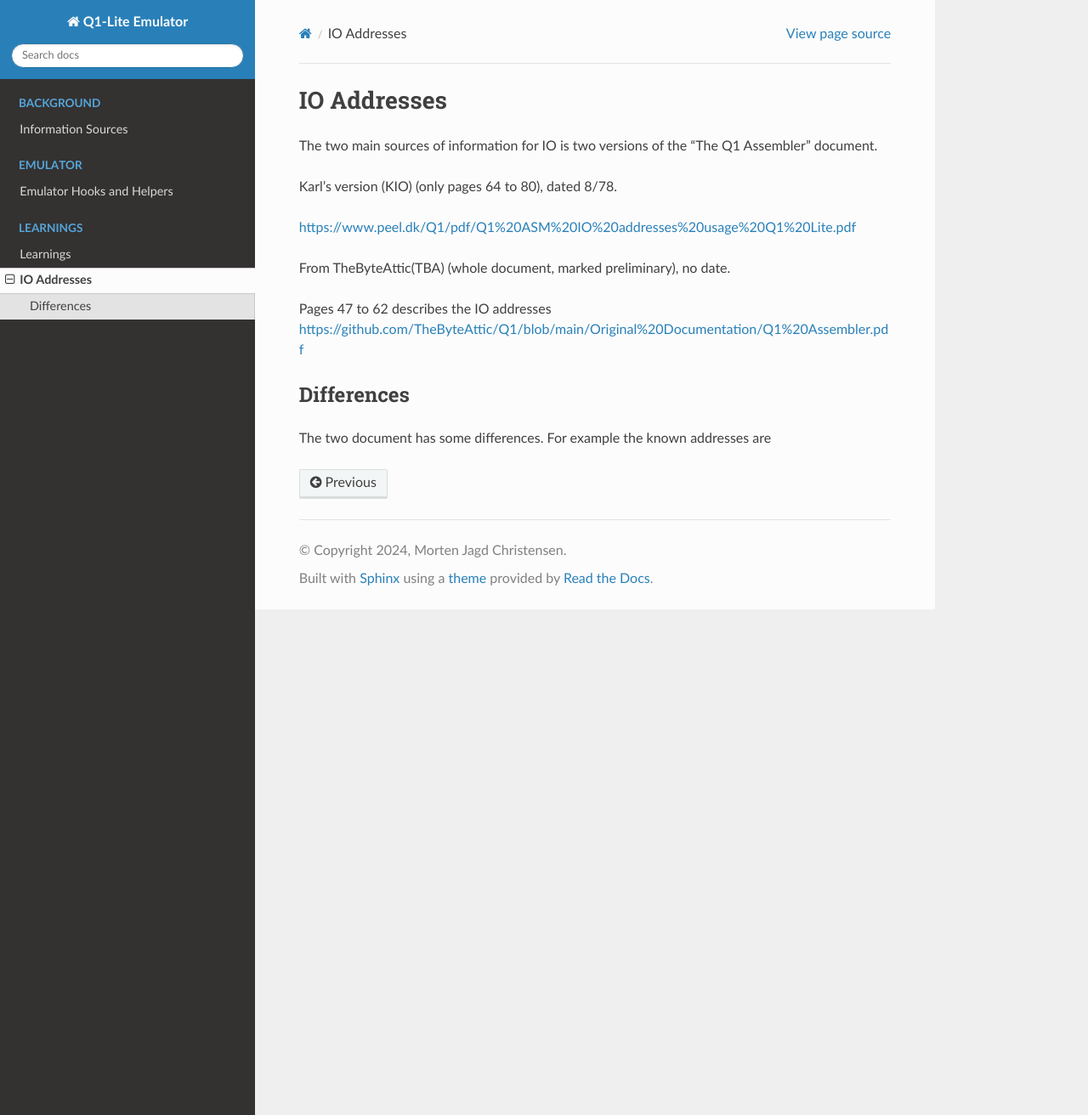
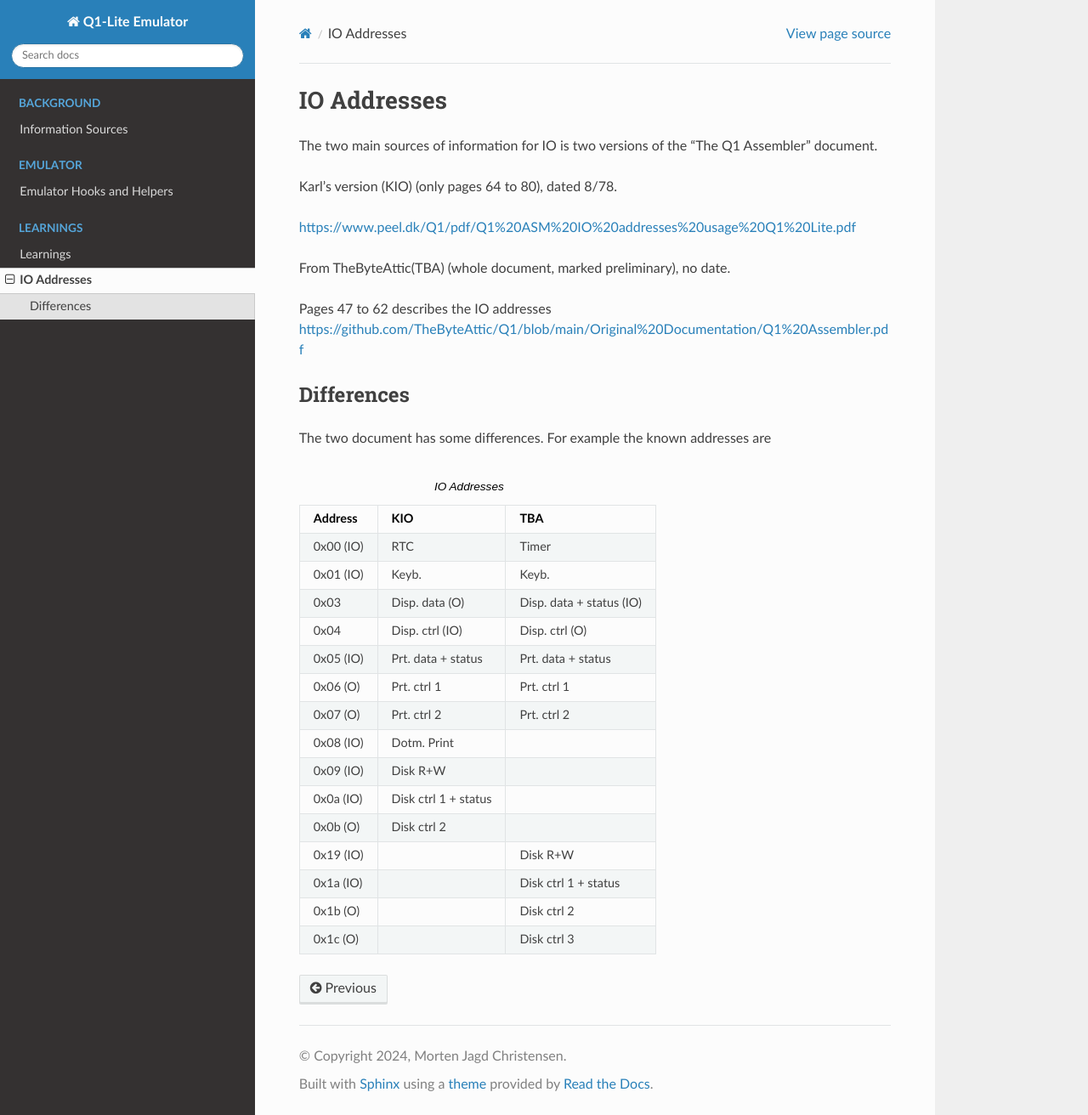
Before and after one commit to mortenjc/Q1, a Sphinx documentation site: the page built from docs/source/q1io.rst, in a window 1280 px wide and 1312 px high. Shown: the whole window at 85% size. Built offline with Sphinx 7.4.7 and the Read the Docs theme 2.0.0, drawn with Linux system fonts in a browser that asks for light colours; pages that are not in the unit, such as notebooks, are missing from menus; some of the changed lines change nothing that is shown.

Commit message:
markdown table ...

```diff
--- a/docs/source/q1io.rst
+++ b/docs/source/q1io.rst
@@ -22,108 +22,54 @@ Differences
 
 The two document has some differences. For example the known addresses are
 
-    .. list-table:: Addresses
-       :header-rows: 1
+.. list-table:: IO Addresses
+   :header-rows: 1
 
-       * - Address
-         - KIO
-         - TBA
-       * - 0x00 (IO)
-         - RTC
-         - Timer
-       * - 0x01 (IO)
-         - Keyb.
-         - Keyb.
-       * - 0x03
-         - Disp. data (O)
-         - Disp. data + status (IO)
-       * - 0x04
-         - Disp. ctrl (IO)
-         - Disp. ctrl (O)
-       * - 0x05 (IO)
-         - Prt. data + status
-         - Prt. data + status
-       * - 0x06 (O)
-         - Prt. ctrl 1
-         - Prt. ctrl 1
-       * - 0x07 (O)
-         - Prt. ctrl 2
-         - Prt. ctrl 2
-       * - 0x08 (IO)
-         - Dotm. Print
-         -
-       * - 0x09 (IO)
-         - Disk R+W
-         -
-       * - 0x0a (IO)
-         - Disk ctrl 1 + status
-         -
-       * - 0x0b (O)
-         - Disk ctrl 2
-         -
-       * - 0x19 (IO)
-         -
-         - Disk R+W
-       * - 0x1a (IO)
-         -
-         - Disk ctrl 1 + status
-       * - 0x1b (O)
-         -
-         - Disk ctrl 2
-       * - 0x1c (O)
-         -
-         - Disk ctrl 3
-
-
-
-     .. list-table:: Addresses
-        :header-rows: 1
-
-        * - Version
-          - 0x00 (IO)
-          - 0x01 (IO)
-          - 0x03
-          - 0x04
-          - 0x05 (IO)
-          - 0x06 (O)
-          - 0x07 (O)
-          - 0x08 (IO)
-          - 0x09 (IO)
-          - 0x0a (IO)
-          - 0x0b (O)
-          - 0x19 (IO)
-          - 0x1a (IO)
-          - 0x1b (O)
-          - 0x1c (O)
-        * - KIO
-          - RTC
-          - Keyb.
-          - Disp. data (O)
-          - Disp. ctrl (IO)
-          - Prt. data + status
-          - Prt. ctrl 1
-          - Prt. ctrl 2
-          - Dotm. Print
-          - Disk R+W
-          - Disk ctrl 1 + status
-          - Disk ctrl 2
-          - n/a
-          - n/a
-          - n/a
-          - n/a
-        * - TBA
-          - Timer
-          - Keyb.
-          - Disp. data + status (IO)
-          - Disp. ctrl (O)
-          - Prt. data + status
-          - Prt. ctrl 1
-          - Prt. ctrl 2
-          - n/a
-          - n/a
-          - n/a
-          - n/a
-          - Disk R+W
-          - Disk ctrl 1 + status
-          - Disk ctrl 2
-          - Disk ctrl 3
+   * - Address
+     - KIO
+     - TBA
+   * - 0x00 (IO)
+     - RTC
+     - Timer
+   * - 0x01 (IO)
+     - Keyb.
+     - Keyb.
+   * - 0x03
+     - Disp. data (O)
+     - Disp. data + status (IO)
+   * - 0x04
+     - Disp. ctrl (IO)
+     - Disp. ctrl (O)
+   * - 0x05 (IO)
+     - Prt. data + status
+     - Prt. data + status
+   * - 0x06 (O)
+     - Prt. ctrl 1
+     - Prt. ctrl 1
+   * - 0x07 (O)
+     - Prt. ctrl 2
+     - Prt. ctrl 2
+   * - 0x08 (IO)
+     - Dotm. Print
+     -
+   * - 0x09 (IO)
+     - Disk R+W
+     -
+   * - 0x0a (IO)
+     - Disk ctrl 1 + status
+     -
+   * - 0x0b (O)
+     - Disk ctrl 2
+     -
+   * - 0x19 (IO)
+     -
+     - Disk R+W
+   * - 0x1a (IO)
+     -
+     - Disk ctrl 1 + status
+   * - 0x1b (O)
+     -
+     - Disk ctrl 2
+   * - 0x1c (O)
+     -
+     - Disk ctrl 3
```
